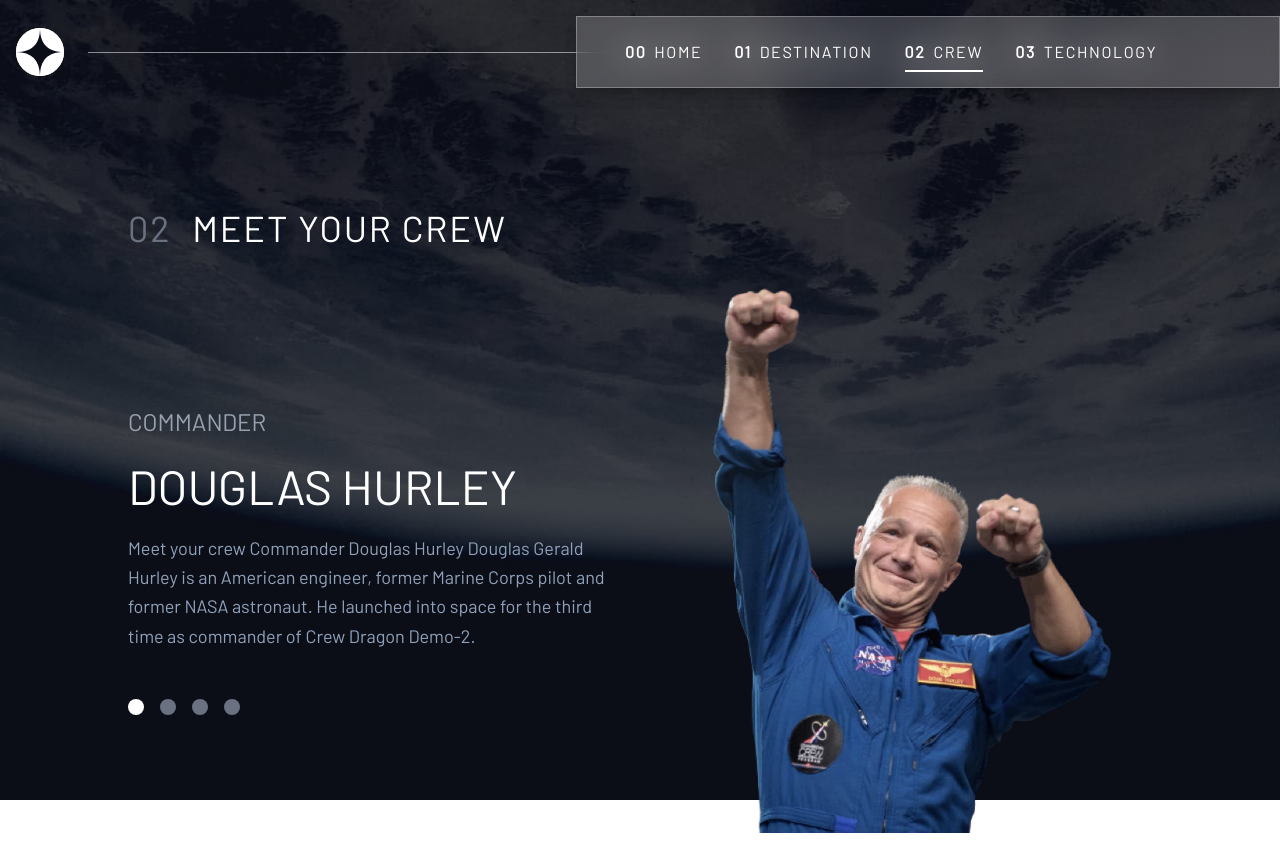
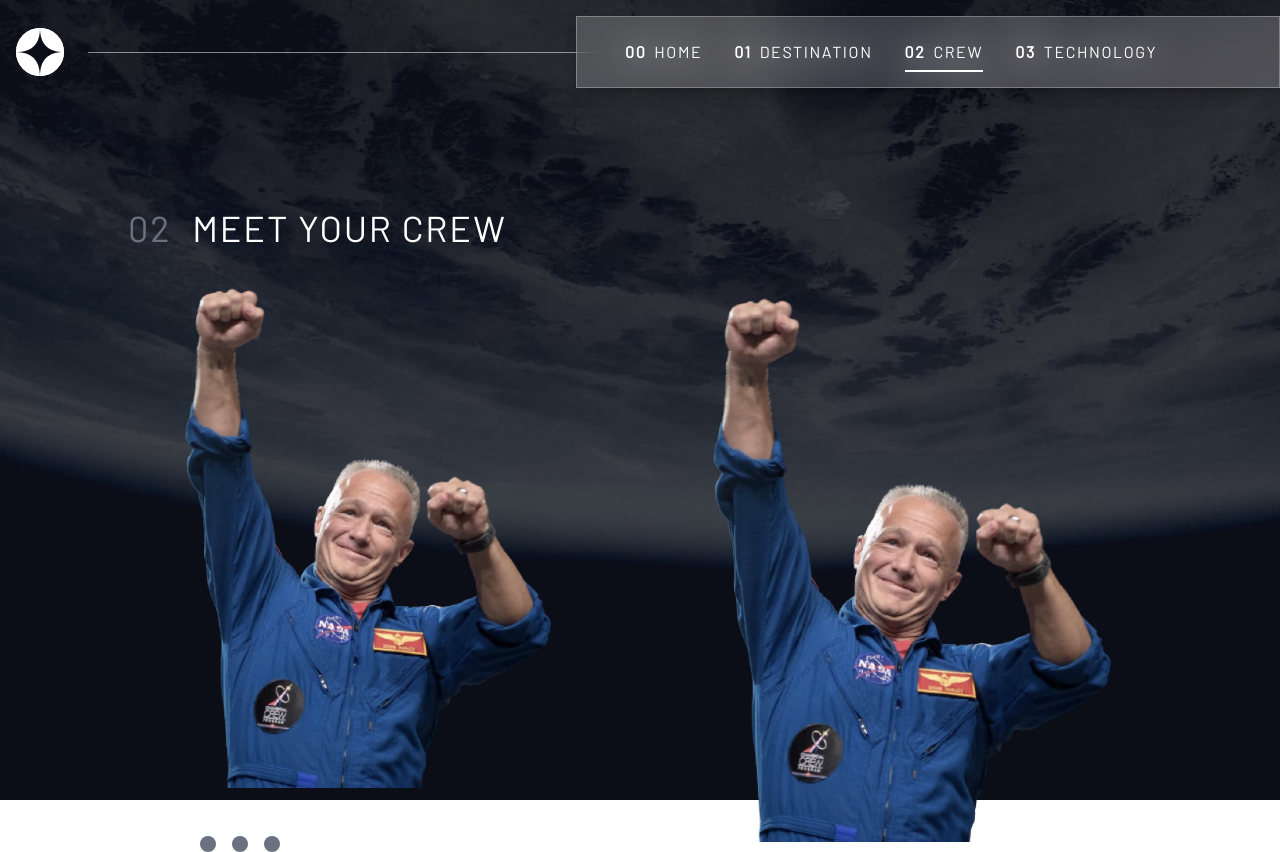
Before and after one commit to ShivaniCharan4101997/spaceTourism, a Next.js app: page /crew in a window 1280 px wide. Built offline with nearby package versions, Linux system fonts and the light colour scheme.

Commit message:
fix layout shift

```diff
--- a/src/app/crew/page.js
+++ b/src/app/crew/page.js
@@ -33,27 +33,28 @@
         <div className="grid md:grid-cols-2 place-items-center gap-16 mt-10">
           {/* Text content */}
           <div className="flex flex-col items-center md:items-start text-center md:text-left gap-6">
-            <AnimatePresence mode="wait">
-              <motion.div
-                key={crew[activeIndex].name}
-                initial={{ opacity: 0, y: 20 }}
-                animate={{ opacity: 1, y: 0 }}
-                exit={{ opacity: 0, y: -20 }}
-                transition={{ duration: 0.5 }}
-                className="flex flex-col items-center md:items-start text-center md:text-left gap-6"
-              >
-                <h3 className="uppercase text-gray-400 text-xl md:text-2xl">
-                  {crew[activeIndex].role}
-                </h3>
-                <h2 className="text-white text-3xl md:text-5xl uppercase font-light">
-                  {crew[activeIndex].name}
-                </h2>
-                <p className="text-slate-400 text-lg font-light whitespace-normal break-words leading-relaxed max-w-xl">
-  {crew[activeIndex].bio}
-</p>
+<div className="flex justify-center w-[400px] h-[500px]">
+  <AnimatePresence mode="wait">
+    <motion.div
+      key={crew[activeIndex].images.webp}
+      initial={{ opacity: 0, x: 50 }}
+      animate={{ opacity: 1, x: 0 }}
+      exit={{ opacity: 0, x: -50 }}
+      transition={{ duration: 0.6 }}
+      className="w-full h-full"
+    >
+      <Image
+        src={crew[activeIndex].images.webp}
+        alt={crew[activeIndex].name}
+        width={400}
+        height={500}
+        className="object-contain w-full h-full"
+        priority
+      />
+    </motion.div>
+  </AnimatePresence>
+</div>
 
-              </motion.div>
-            </AnimatePresence>
 
             {/* Dots Navigation */}
             <div className="flex gap-4 mt-6">
```
